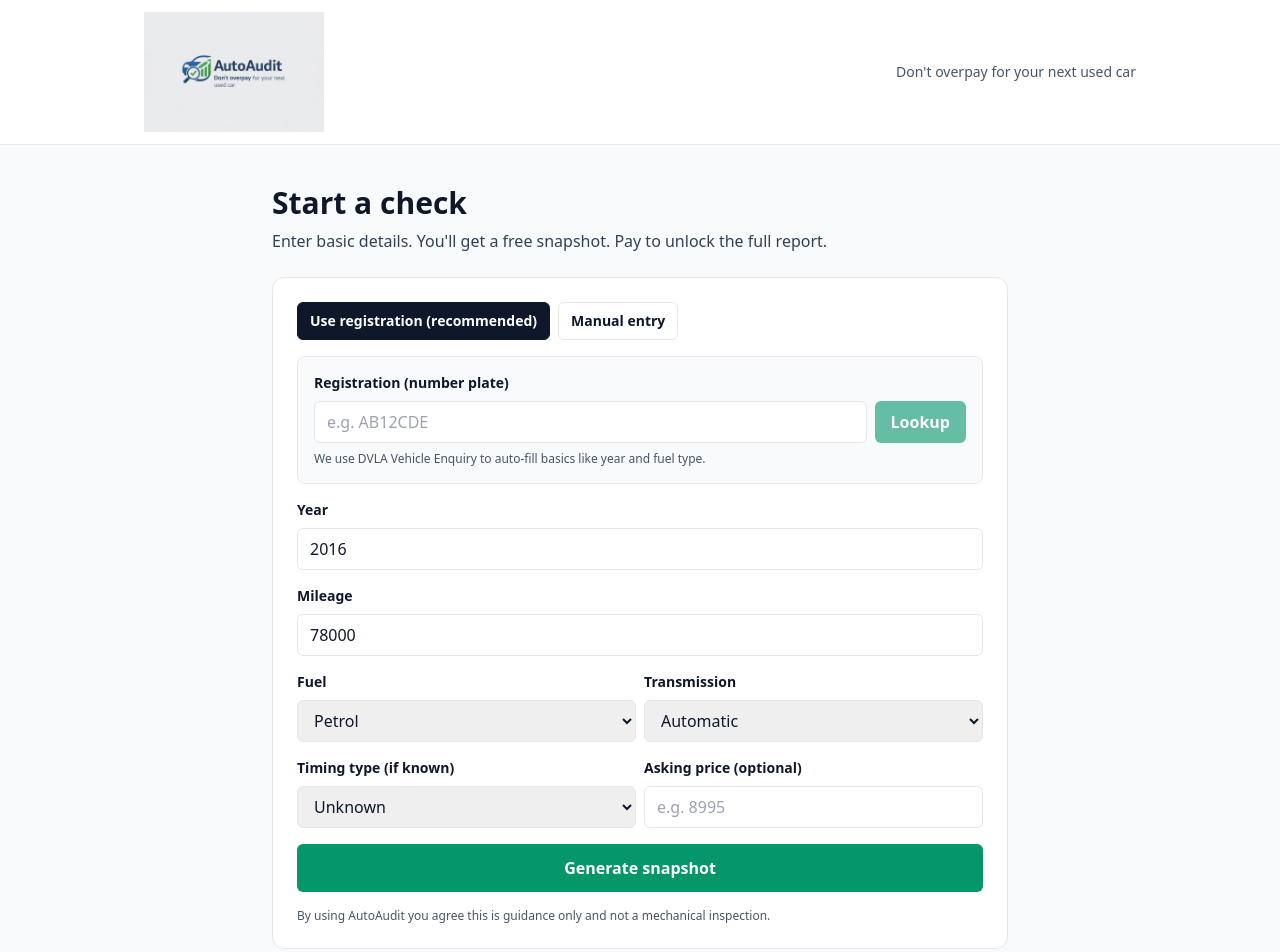
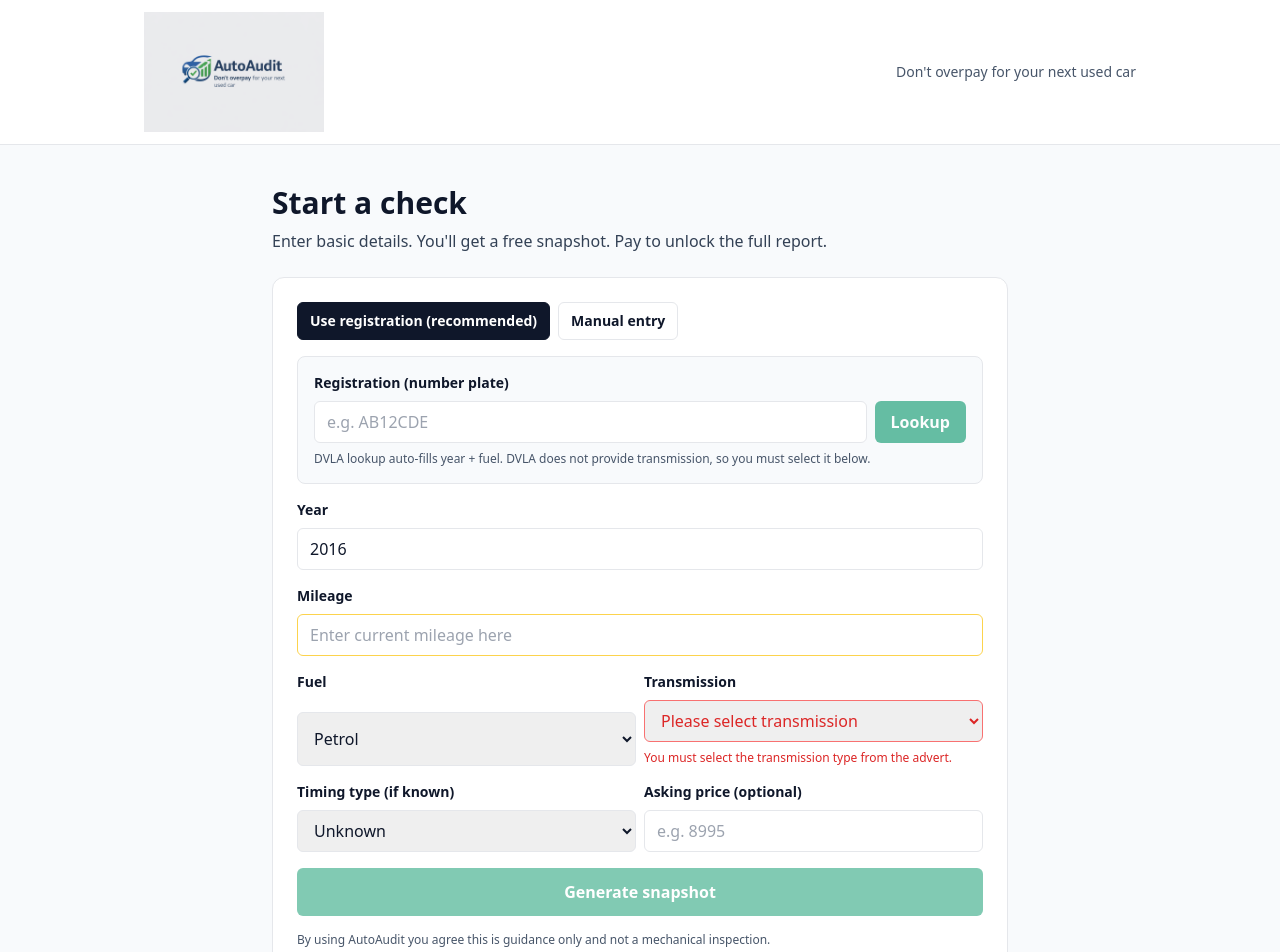
Before and after one commit to mickleethirty-vendium/autoaudit, a Next.js app: page /check in a window 1280 px wide. Shown: the top 952 px of the page. Built offline with nearby package versions, Linux system fonts and the light colour scheme.

Commit message:
Force transmission selection before snapshot

```diff
--- a/app/check/ui/CheckForm.tsx
+++ b/app/check/ui/CheckForm.tsx
@@ -3,33 +3,40 @@
 import { useState } from "react";
 
 type Fuel = "petrol" | "diesel" | "hybrid" | "ev";
-type Transmission = "manual" | "automatic" | "cvt" | "dct";
+type Transmission = "" | "manual" | "automatic" | "cvt" | "dct";
 type TimingType = "belt" | "chain" | "unknown";
 
 function mapDvlaFuelToFuel(dvlaFuel: string | null): Fuel {
   const f = (dvlaFuel ?? "").toLowerCase();
 
-  // DVLA values vary; we keep mapping broad and safe.
+  // DVLA values vary; keep mapping broad and safe.
   if (f.includes("diesel")) return "diesel";
   if (f.includes("electric")) return "ev";
   if (f.includes("hybrid")) return "hybrid";
-  // default
   return "petrol";
 }
 
+function cleanRegistration(reg: string): string {
+  return reg.replace(/\s/g, "").toUpperCase();
+}
+
 export default function CheckForm() {
-  // Reg lookup fields
   const [mode, setMode] = useState<"reg" | "manual">("reg");
+
+  // Registration lookup
   const [registration, setRegistration] = useState<string>("");
   const [lookupBusy, setLookupBusy] = useState(false);
   const [lookupError, setLookupError] = useState<string | null>(null);
   const [lookupResult, setLookupResult] = useState<any | null>(null);
 
-  // Report inputs (same as before)
+  // Inputs used to generate report
   const [year, setYear] = useState<number>(2016);
-  const [mileage, setMileage] = useState<number>(78000);
+  const [mileage, setMileage] = useState<number | "">(""); // blank by default
   const [fuel, setFuel] = useState<Fuel>("petrol");
-  const [transmission, setTransmission] = useState<Transmission>("automatic");
+
+  // IMPORTANT: force user to choose transmission
+  const [transmission, setTransmission] = useState<Transmission>("");
+
   const [timingType, setTimingType] = useState<TimingType>("unknown");
   const [askingPrice, setAskingPrice] = useState<number | "">("");
 
@@ -53,13 +60,15 @@ export default function CheckForm() {
 
       setLookupResult(data);
 
-      // Autofill year + fuel if present
-      if (data?.yearOfManufacture) {
-        setYear(Number(data.yearOfManufacture));
-      }
-      if (data?.fuelType) {
-        setFuel(mapDvlaFuelToFuel(data.fuelType));
-      }
+      // Auto-fill year + fuel if present
+      if (data?.yearOfManufacture) setYear(Number(data.yearOfManufacture));
+      if (data?.fuelType) setFuel(mapDvlaFuelToFuel(data.fuelType));
+
+      // Clear mileage (user must enter current mileage)
+      setMileage("");
+
+      // Force transmission selection every time they do a lookup
+      setTransmission("");
     } catch (e: any) {
       setLookupError(e?.message ?? "Lookup failed");
     } finally {
@@ -73,20 +82,35 @@ export default function CheckForm() {
     setError(null);
 
     try {
+      if (mileage === "" || !Number.isFinite(Number(mileage))) {
+        throw new Error("Please enter the current mileage.");
+      }
+
+      if (transmission === "") {
+        throw new Error("Please select the transmission type.");
+      }
+
+      const regToStore =
+        mode === "reg" && registration.trim()
+          ? cleanRegistration(registration.trim())
+          : null;
+
+      const makeToStore = mode === "reg" ? (lookupResult?.make ?? null) : null;
+
       const res = await fetch("/api/create-report", {
         method: "POST",
         headers: { "Content-Type": "application/json" },
         body: JSON.stringify({
-          // We still store year/fuel/etc for the engine
+          // Store reg + make (optional)
+          registration: regToStore,
+          make: makeToStore,
+
           year,
-          mileage,
+          mileage: Number(mileage),
           fuel,
           transmission,
           timing_type: timingType,
           asking_price: askingPrice === "" ? null : askingPrice,
-
-          // Optional: store reg + make in listing_url field later if you add columns
-          // For now we won’t send it to DB to avoid schema changes.
         }),
       });
 
@@ -101,6 +125,9 @@ export default function CheckForm() {
     }
   }
 
+  const canSubmit =
+    !busy && mileage !== "" && transmission !== "";
+
   return (
     <form onSubmit={onSubmit} className="grid gap-4">
       {/* Mode switch */}
@@ -109,7 +136,9 @@ export default function CheckForm() {
           type="button"
           onClick={() => setMode("reg")}
           className={`rounded-md px-3 py-2 text-sm font-semibold border ${
-            mode === "reg" ? "bg-slate-900 text-white border-slate-900" : "bg-white"
+            mode === "reg"
+              ? "bg-slate-900 text-white border-slate-900"
+              : "bg-white"
           }`}
         >
           Use registration (recommended)
@@ -118,7 +147,9 @@ export default function CheckForm() {
           type="button"
           onClick={() => setMode("manual")}
           className={`rounded-md px-3 py-2 text-sm font-semibold border ${
-            mode === "manual" ? "bg-slate-900 text-white border-slate-900" : "bg-white"
+            mode === "manual"
+              ? "bg-slate-900 text-white border-slate-900"
+              : "bg-white"
           }`}
         >
           Manual entry
@@ -129,7 +160,10 @@ export default function CheckForm() {
       {mode === "reg" ? (
         <div className="rounded-lg border bg-slate-50 p-4 grid gap-3">
           <div className="grid gap-2">
-            <label className="text-sm font-semibold">Registration (number plate)</label>
+            <label className="text-sm font-semibold">
+              Registration (number plate)
+            </label>
+
             <div className="flex gap-2">
               <input
                 className="flex-1 rounded-md border px-3 py-2"
@@ -146,8 +180,9 @@ export default function CheckForm() {
                 {lookupBusy ? "Looking up…" : "Lookup"}
               </button>
             </div>
+
             <div className="text-xs text-slate-600">
-              We use DVLA Vehicle Enquiry to auto-fill basics like year and fuel type.
+              DVLA lookup auto-fills year + fuel. DVLA does not provide transmission, so you must select it below.
             </div>
           </div>
 
@@ -168,17 +203,18 @@ export default function CheckForm() {
                 <b>{lookupResult.colour ?? "Unknown"}</b>
               </div>
               <div className="mt-1 text-xs text-slate-600">
-                MOT: {lookupResult.motStatus ?? "Unknown"} · Tax: {lookupResult.taxStatus ?? "Unknown"}
+                MOT: {lookupResult.motStatus ?? "Unknown"} · Tax:{" "}
+                {lookupResult.taxStatus ?? "Unknown"}
               </div>
               <div className="mt-2 text-xs text-slate-600">
-                We’ve auto-filled Year and Fuel below — please confirm everything.
+                Mileage has been cleared — please enter the current mileage from the advert/dashboard.
               </div>
             </div>
           ) : null}
         </div>
       ) : null}
 
-      {/* Core inputs */}
+      {/* Year */}
       <div className="grid gap-2">
         <label className="text-sm font-semibold">Year</label>
         <input
@@ -192,18 +228,25 @@ export default function CheckForm() {
         />
       </div>
 
+      {/* Mileage */}
       <div className="grid gap-2">
         <label className="text-sm font-semibold">Mileage</label>
         <input
-          className="rounded-md border px-3 py-2"
+          className={`rounded-md border px-3 py-2 ${
+            mileage === "" ? "border-amber-300" : ""
+          }`}
           type="number"
           value={mileage}
           min={0}
-          onChange={(e) => setMileage(parseInt(e.target.value || "0", 10))}
+          onChange={(e) =>
+            setMileage(e.target.value === "" ? "" : parseInt(e.target.value, 10))
+          }
+          placeholder="Enter current mileage here"
           required
         />
       </div>
 
+      {/* Fuel + Transmission */}
       <div className="grid gap-2 md:grid-cols-2">
         <div className="grid gap-2">
           <label className="text-sm font-semibold">Fuel</label>
@@ -222,18 +265,29 @@ export default function CheckForm() {
         <div className="grid gap-2">
           <label className="text-sm font-semibold">Transmission</label>
           <select
-            className="rounded-md border px-3 py-2"
+            className={`rounded-md border px-3 py-2 ${
+              transmission === "" ? "text-red-600 border-red-400" : ""
+            }`}
             value={transmission}
             onChange={(e) => setTransmission(e.target.value as Transmission)}
+            required
           >
+            <option value="">Please select transmission</option>
             <option value="manual">Manual</option>
             <option value="automatic">Automatic</option>
             <option value="cvt">CVT</option>
             <option value="dct">DCT</option>
           </select>
+
+          {transmission === "" ? (
+            <div className="text-xs text-red-600">
+              You must select the transmission type from the advert.
+            </div>
+          ) : null}
         </div>
       </div>
 
+      {/* Timing type + Asking price */}
       <div className="grid gap-2 md:grid-cols-2">
         <div className="grid gap-2">
           <label className="text-sm font-semibold">Timing type (if known)</label>
@@ -263,15 +317,17 @@ export default function CheckForm() {
         </div>
       </div>
 
+      {/* Errors */}
       {error ? (
         <div className="rounded-md bg-red-50 p-3 text-sm text-red-700">
           {error}
         </div>
       ) : null}
 
+      {/* Submit */}
       <button
-        disabled={busy}
-        className="rounded-md bg-emerald-600 px-4 py-3 font-semibold text-white hover:bg-emerald-700 disabled:opacity-60"
+        disabled={!canSubmit}
+        className="rounded-md bg-emerald-600 px-4 py-3 font-semibold text-white hover:bg-emerald-700 disabled:opacity-50"
       >
         {busy ? "Creating…" : "Generate snapshot"}
       </button>
```
